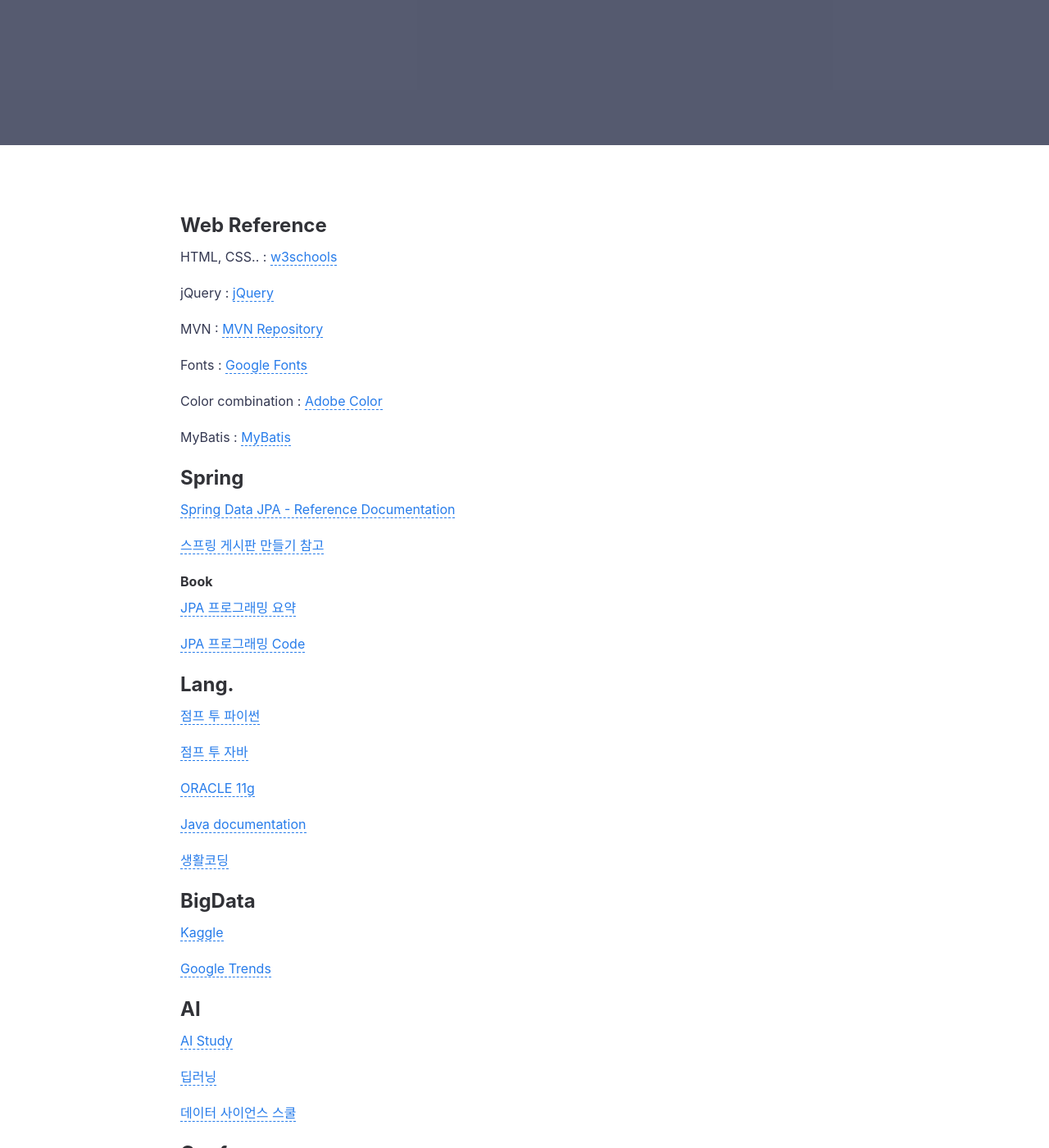
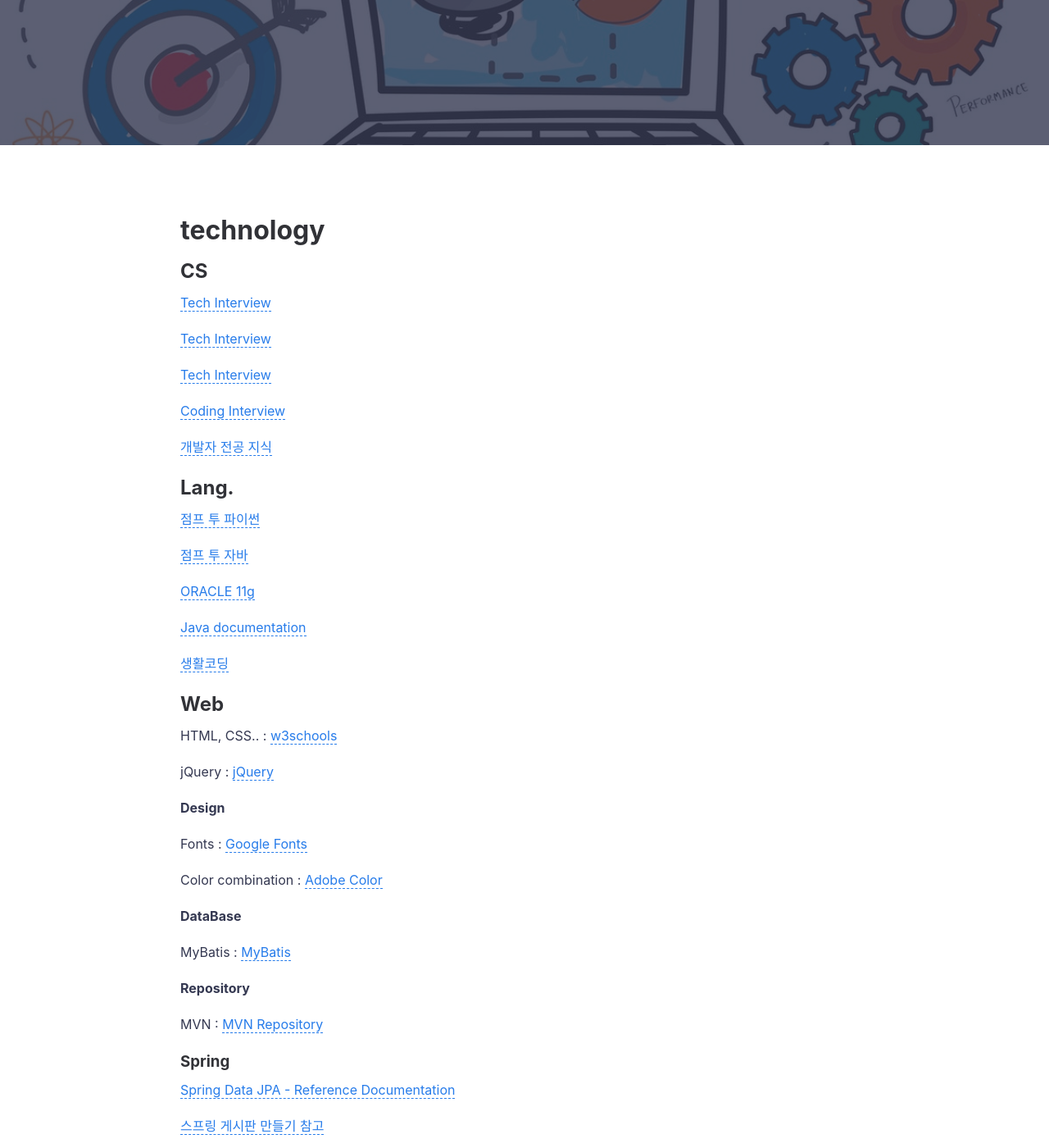
Before and after one commit to jihunparkme/jihunparkme.github.io, a Jekyll site: the page built from _posts/2020-12-18-Useful-Sites.md, in a window 1280 px wide and 1400 px high, scrolled down 399 px. Shown: the whole window at 82% size. Built offline with Jekyll 4.4.1, drawn with Linux system fonts in a browser that asks for light colours; comment, search, counter and statistics services are not loaded; some of the changed text lies outside the part shown.

Commit message:
new init

```diff
--- a/_posts/2020-12-18-Useful-Sites.md
+++ b/_posts/2020-12-18-Useful-Sites.md
@@ -1,48 +1,27 @@
 ---
-
 layout: post
 title: Useful Sites
 summary: Useful Sites
 categories: Useful
-featured-img:
+featured-img: useful
 # mathjax: true
 ---
 
 
 
-## Web Reference
+# technology
 
-HTML, CSS.. : [w3schools](https://www.w3schools.com/)
+## CS
 
+[Tech Interview](https://github.com/JaeYeopHan/Interview_Question_for_Beginner)
 
+[Tech Interview](https://gyoogle.dev/blog/)
 
-jQuery : [jQuery](https://api.jquery.com/)
+[Tech Interview](https://goodgid.github.io/Prepared-for-Computer-Science/)
 
-MVN : [MVN Repository](https://mvnrepository.com/)
+[Coding Interview](https://github.com/jwasham/coding-interview-university)
 
-
-
-Fonts : [Google Fonts](https://fonts.google.com/?subset=korean&selection.family=Noto+Sans+KR:wght@500&sidebar.open=true)
-
-Color combination : [Adobe Color](https://color.adobe.com/ko/create/color-wheel)
-
-
-
-MyBatis : [MyBatis](https://blog.mybatis.org/)
-
-
-
-## Spring
-
-[Spring Data JPA - Reference Documentation](https://docs.spring.io/spring-data/jpa/docs/1.8.0.RELEASE/reference/html/#jpa.repositories)
-
-[스프링 게시판 만들기 참고](https://melonpeach.tistory.com/category/%EC%9B%B9%EA%B0%9C%EB%B0%9C/%EC%8A%A4%ED%94%84%EB%A7%81%20%EA%B2%8C%EC%8B%9C%ED%8C%90%20%EB%A7%8C%EB%93%A4%EA%B8%B0?page=1)
-
-#### Book
-
-[JPA 프로그래밍 요약](https://ultrakain.gitbooks.io/jpa/content/)
-
-[JPA 프로그래밍 Code](https://github.com/holyeye/jpabook)
+[개발자 전공 지식](https://github.com/gyoogle/tech-interview-for-developer)
 
 
 
@@ -57,6 +36,36 @@
 [Java documentation](https://docs.oracle.com/javase/8/docs/api/)
 
 [생활코딩](https://opentutorials.org/course/1)
+
+
+
+## Web
+
+HTML, CSS.. : [w3schools](https://www.w3schools.com/)
+
+jQuery : [jQuery](https://api.jquery.com/)
+
+**Design**
+
+Fonts : [Google Fonts](https://fonts.google.com/?subset=korean&selection.family=Noto+Sans+KR:wght@500&sidebar.open=true)
+
+Color combination : [Adobe Color](https://color.adobe.com/ko/create/color-wheel)
+
+**DataBase**
+
+MyBatis : [MyBatis](https://blog.mybatis.org/)
+
+**Repository**
+
+MVN : [MVN Repository](https://mvnrepository.com/)
+
+
+
+### Spring
+
+[Spring Data JPA - Reference Documentation](https://docs.spring.io/spring-data/jpa/docs/1.8.0.RELEASE/reference/html/#jpa.repositories)
+
+[스프링 게시판 만들기 참고](https://melonpeach.tistory.com/category/%EC%9B%B9%EA%B0%9C%EB%B0%9C/%EC%8A%A4%ED%94%84%EB%A7%81%20%EA%B2%8C%EC%8B%9C%ED%8C%90%20%EB%A7%8C%EB%93%A4%EA%B8%B0?page=1)
 
 
 
@@ -78,25 +87,26 @@
 
 
 
+<hr>
+
+
+
+
+# Self-development
+
+## Book
+
+[JPA 프로그래밍 요약](https://ultrakain.gitbooks.io/jpa/content/)
+
+[JPA 프로그래밍 Code](https://github.com/holyeye/jpabook)
+
+
+
 ## Conference
 
 [컨퍼런스 및 해커톤 일정](https://github.com/brave-people/Dev-Event)
 
 [우아한 테크 코스 로드맵](https://github.com/woowacourse/roadmap)
-
-
-
-## CS
-
-[Tech Interview](https://github.com/JaeYeopHan/Interview_Question_for_Beginner)
-
-[Tech Interview](https://gyoogle.dev/blog/)
-
-[Tech Interview](https://goodgid.github.io/Prepared-for-Computer-Science/)
-
-[Coding Interview](https://github.com/jwasham/coding-interview-university)
-
-[개발자 전공 지식](https://github.com/gyoogle/tech-interview-for-developer)
 
 
 
```
Also changed, not shown: other parts of _posts/2020-12-18-Useful-Sites.md (+3 -3 lines), assets/img/posts/useful.jpg (added), assets/img/posts/useful_placehold.jpg (added), assets/img/posts/useful_thumb.jpg (added), assets/img/posts/useful_thumb@2x.jpg (added).
